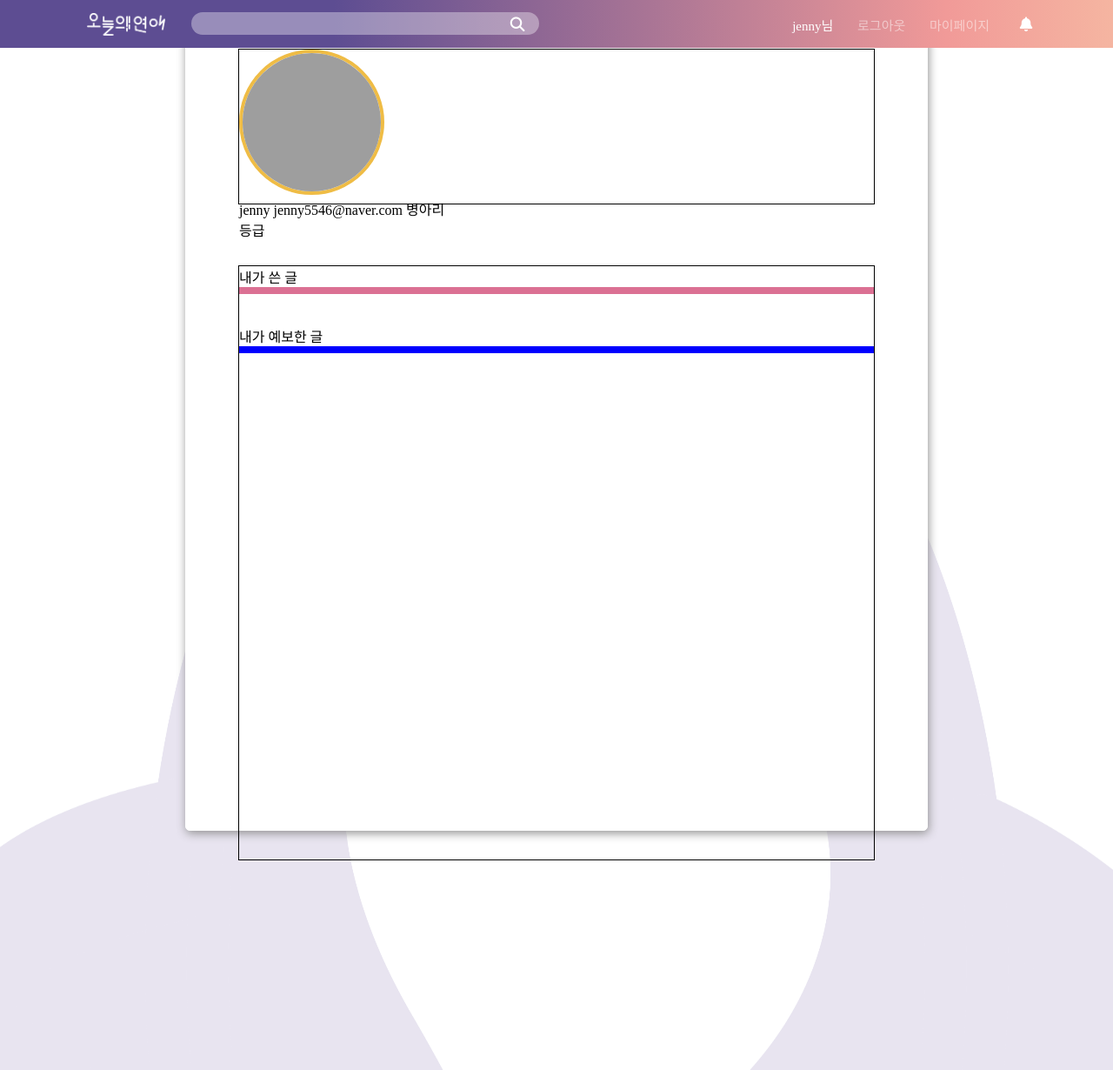
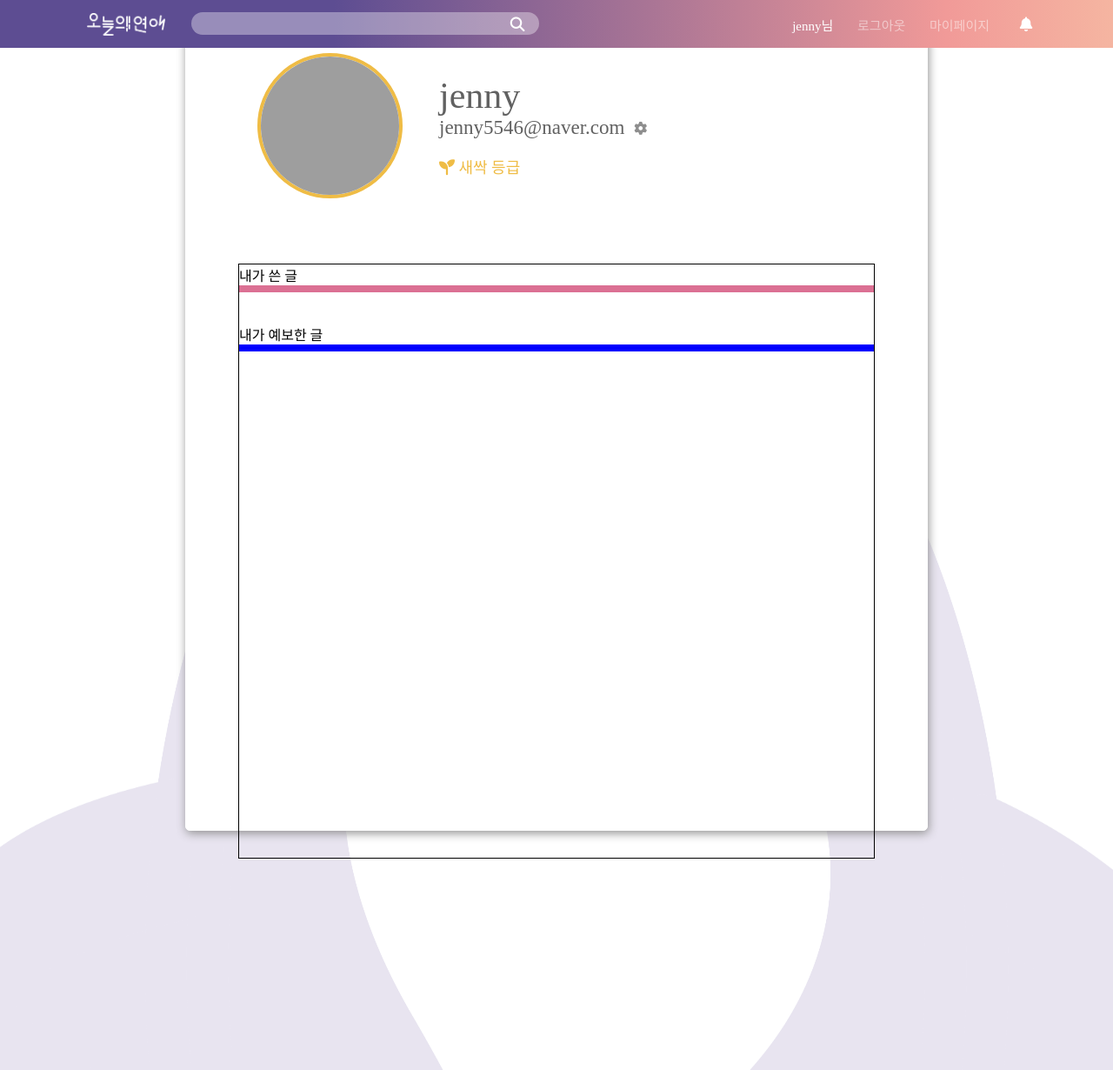
Before and after one commit to wanderlust16/lovecast, a Django app: page /home/mypage/ in a window 1280 px wide. Shown: the whole page at 87% size. Run offline with Django 3.2, Linux system fonts and the light colour scheme; a user stored in the database is signed in; data comes from the database, SQL or seed files in the repository; both versions use the stored data as it was after the commit; parts of the project's set-up code (start-up, migrations or seed data) failed here and were passed over; some libraries are stand-ins or nearby versions; grey boxes are pictures that could not be loaded.

Commit message:
마이페이지 info 완성

```diff
--- a/feedpage/static/feedpage/mypage.css
+++ b/feedpage/static/feedpage/mypage.css
@@ -23,11 +23,12 @@
 
 .info {
   position: relative;
+  display: flex;  /* 한 div 안에 display를 flex로 하면 안의 하위 요소들이 전체 규격에서 옆으로 정렬됨!! */
   width: 730px;
   height: 177px;
   margin-left: auto;
   margin-right: auto;
-  border: 1px solid;
+  border: 0px solid;
   top: 70px;
 }
 
@@ -43,7 +44,45 @@
 }
 
 .info_specific {
-  position: relative;
   width: 242px;
-  height:
+  height: auto;
+  margin-left: 21px;
+  margin-top: auto;
+  margin-bottom: auto;
+
 }
+
+/* 닉네임 */
+.info_nickname {
+  width: 242px;
+  color: #616161;
+  font-size: 42px;
+  font-weight: 500;
+
+}
+
+/* 아이디 */
+.info_username {
+  width: 242px;
+  color: #616161;
+  font-size: 23px;
+  font-weight: 320;
+
+}
+
+.fa-cog {
+  font-size: 15px;
+  margin-left: 5px;
+  align-content: center;
+  color: #8e8e8e;
+}
+
+/* 등급 */
+.info_rank {
+  width: 242px;
+  color: #efbc45;
+  font-size: 18px;
+  font-weight: 400;
+  margin-top : 18px;
+
+}
--- a/feedpage/templates/feedpage/mypage.html
+++ b/feedpage/templates/feedpage/mypage.html
@@ -11,11 +11,13 @@
 
         <div class = "mypage_content">
             <div class = "info">
-                <p1></p1><img style = "width: 159px; height: 159px; border: 4px solid #efbc45; border-radius: 50%;" src="{{ user.profile.profile_photo.url }}"  alt="">
+                <p1></p1><img style = "width: 159px; height: 159px; border: 4px solid #efbc45; border-radius: 50%; margin-left: 21px; margin-right: 21px; margin-top: auto; margin-bottom: auto;" src="{{ user.profile.profile_photo.url }}"  alt="">
                 <div class = "info_specific">
-                    <p2> {{ user.profile.nickname}} </p1>
-                    <p3> {{user.username}} </p2>
-                    <p4> 병아리 등급 </p4>
+                    <div class = "info_nickname"> {{ user.profile.nickname}} </div>
+                    <div class = "info_username"> {{user.username}} <i id = "settings button" class="fas fa-cog fa-sm"></i> </div>
+                    <!--  <div class = "info_rank"> <i class="fas fa-leaf"></i>    잎새 등급 </div> -->
+                    <!--  <div class = "info_rank"> <i class="fas fa-baby"></i>    유아 등급 </div> -->
+                    <div class = "info_rank"> <i class="fas fa-seedling"></i>    새싹 등급 </div>
                 </div>
             </div>
 
```
Also changed, not shown: db.sqlite3.
